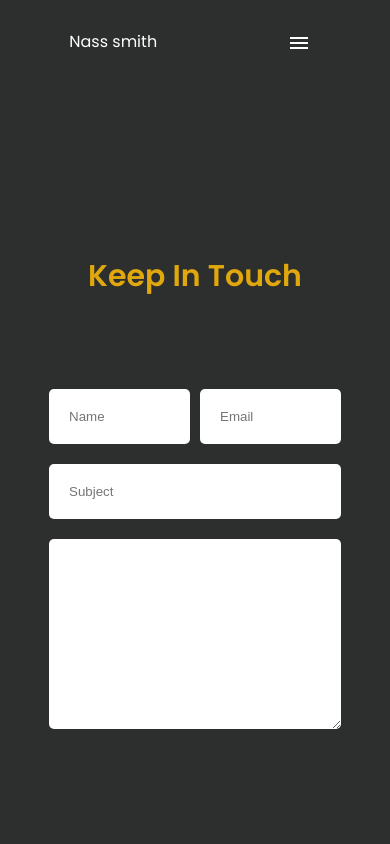
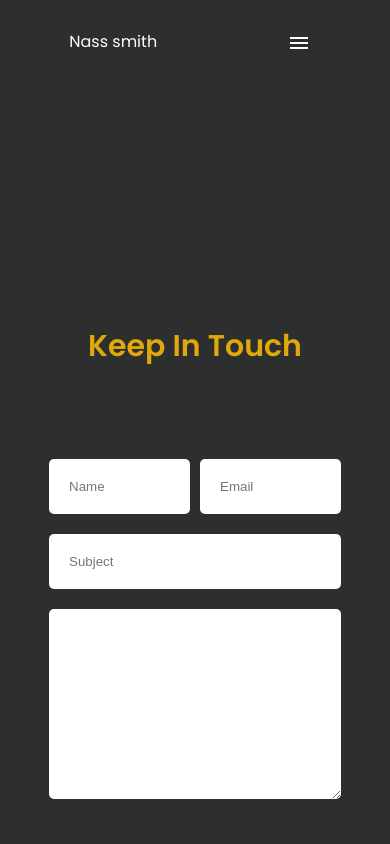
Before and after one commit to richdede/Nass-Smithv2, a React (Create React App) app: page /contact in a window 390 px wide. Shown: the top 844 px of the page. Built offline with nearby package versions, Linux system fonts and the light colour scheme.

Commit message:
responsive

```diff
--- a/src/App.css
+++ b/src/App.css
@@ -365,7 +365,7 @@ footer i {
   }
 
   .contact {
-    margin-top: 60px;
+    padding-top: 70px;
   }
 
 
```
